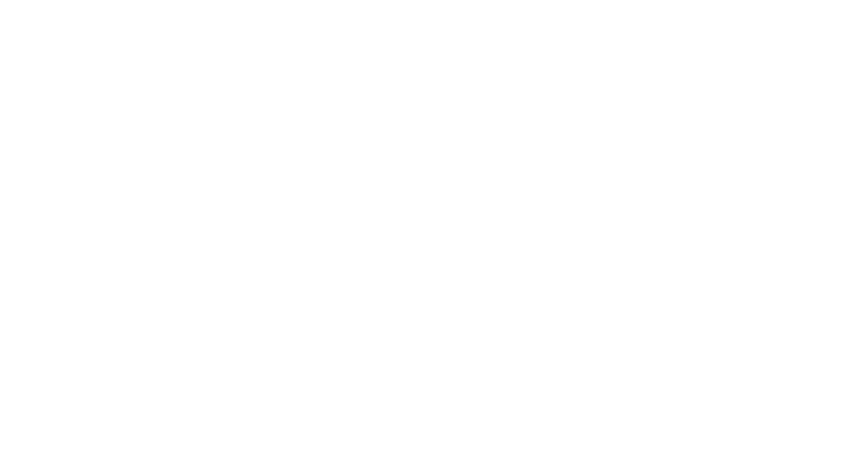
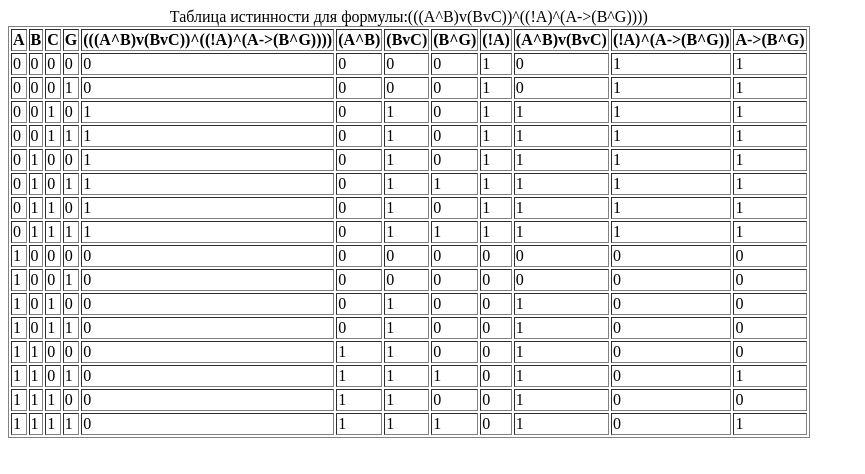
Before and after one commit to girz298/AtomLOIS, a plain HTML site: page index.html in a window 1280 px wide. Shown: the whole page, without its empty margins (0-865 px from the left). Drawn offline with Linux system fonts and the light colour scheme.

Commit message:
semi-stable version with gui

```diff
--- a/index.html
+++ b/index.html
@@ -5,7 +5,8 @@
   <title>NAME</title>
 </head>
 <body>
-<script type="text/javascript" src="js/model.js"></script>
-<script type="text/javascript" src="js/main.js"></script>
+  <table id="myTable"  border="1" frame="border"></table>
+  <script type="text/javascript" src="js/model.js"></script>
+  <script type="text/javascript" src="js/main.js"></script>
 </body>
 </html>
--- a/js/main.js
+++ b/js/main.js
@@ -1,7 +1,7 @@
 (function(){
   var PORYADOK_PEREMENNIH = "";
-  var TESTINGSTR = "(((A^B)v(BvC))^((!A)^(A->B)))";
-//  var TESTINGSTR = "((S~R)~((((P^S)^Q)v(!S))->))";
+  var TESTINGSTR = "(((A^B)v(BvC))^((!A)^(A->(B^G))))";
+//  var TESTINGSTR = "((P->Q)~P)";
 
 
   /*
@@ -109,7 +109,7 @@
         }
       }
     })(locStr);
-  //  console.log(arrOfSubForm);
+   console.log(arrOfSubForm);
     return arrOfSubForm;
   }
 
@@ -131,7 +131,9 @@
     arrOfProps.forEach(function(curr){
       var localcurr = curr;
       arrOfInObjects.forEach(function(curr2){
-        curr2[localcurr] = undefined;
+        if (localcurr) {
+          curr2[localcurr] = undefined;
+        }
       });
     });
   };
@@ -178,5 +180,35 @@
   addArrOfPropToAllObj(arrOfObjects,getAllSubForm(TESTINGSTR));
   arrOfObjects.forEach(function(curr){getLogicResult(curr);});
 
+  (function(){
+    var node = document.createElement("caption");
+    var textnode = document.createTextNode("Таблица истинности для формулы:"+TESTINGSTR);
+    node.appendChild(textnode);
+    document.getElementById("myTable").appendChild(node);
+    var headers = document.createElement("tr");
+    document.getElementById("myTable").appendChild(headers);
+
+    for (var test in arrOfObjects[0]) {
+      if (arrOfObjects[0].hasOwnProperty(test)) {
+          var th = document.createElement("th");
+          th.appendChild(document.createTextNode(test+""));
+          headers.appendChild(th);
+      }
+    }
+  }());
+
+  (function(){
+    arrOfObjects.forEach(function(curr){
+    var headers = document.createElement("tr");
+      for (var variable in curr) {
+        if (curr.hasOwnProperty(variable)) {
+          var td = document.createElement("td");
+          td.appendChild(document.createTextNode(curr[variable]+""));
+          headers.appendChild(td);
+        }
+      }
+    document.getElementById("myTable").appendChild(headers);
+  });}());
+
   console.log(arrOfObjects);
 }());
```
